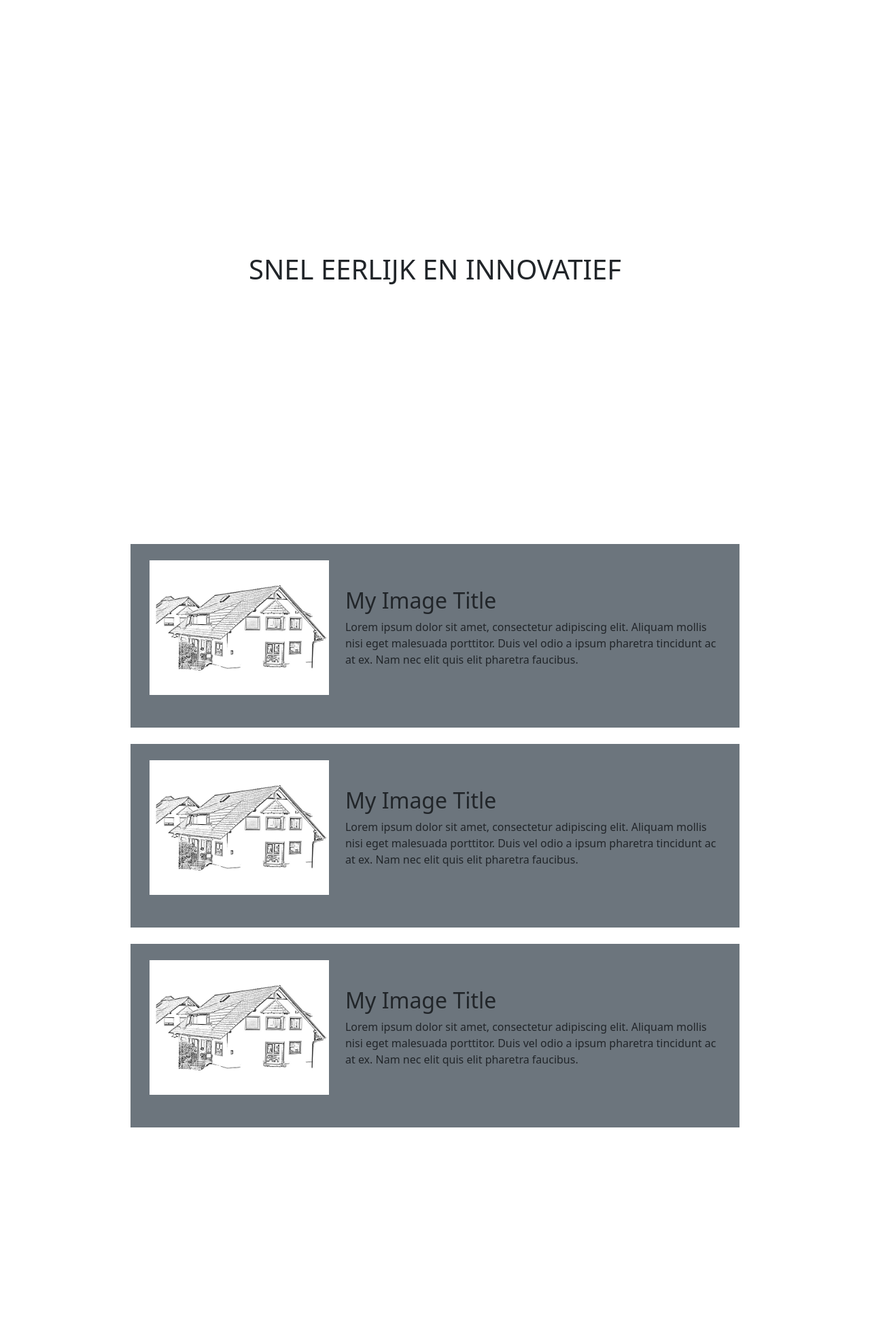
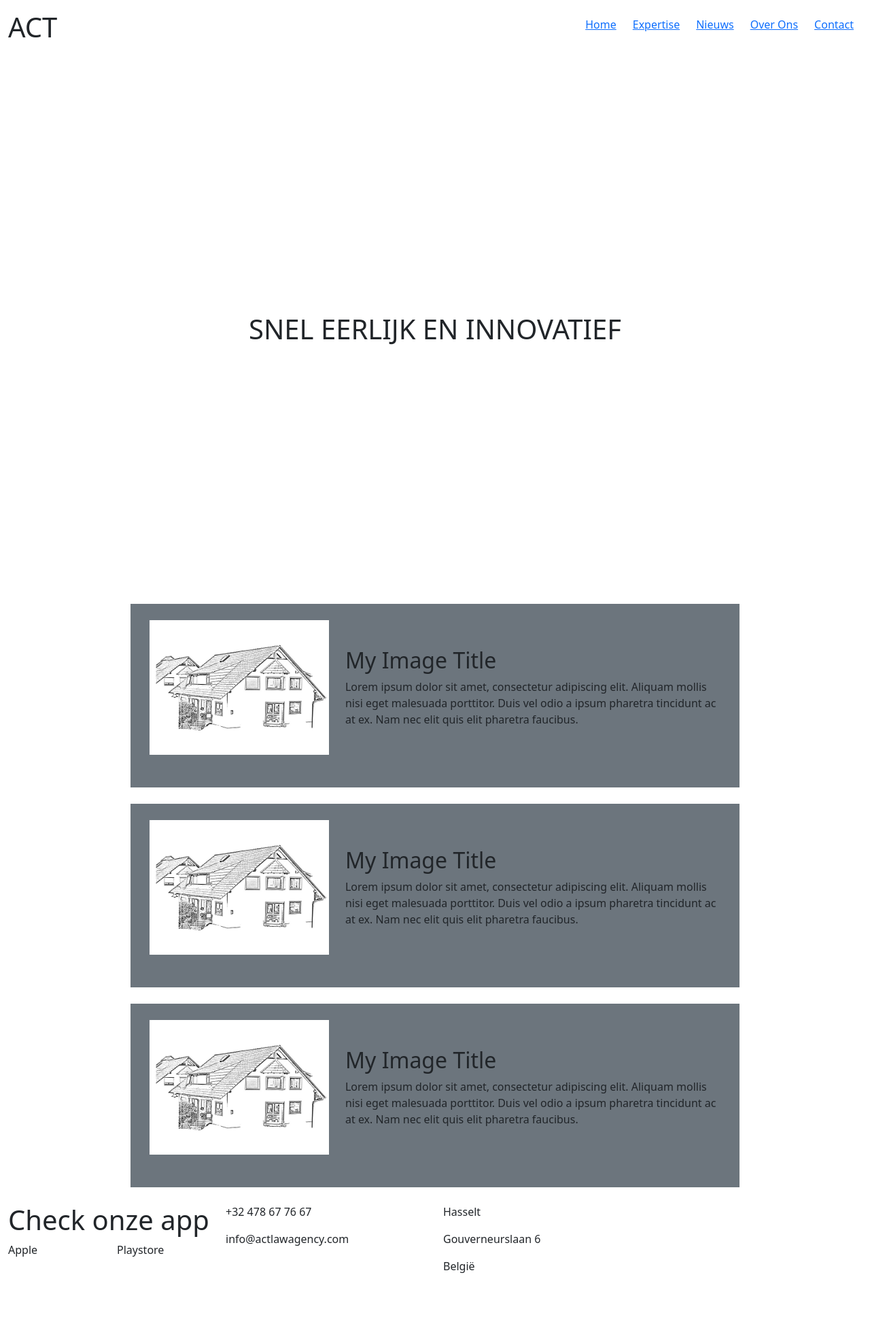
Before and after one commit to IbenFrans/2223_1DVO_WPL2_GROEP_06, a plain HTML site: page expertise.html in a window 1280 px wide. Shown: the whole page at 68% size. Before the commit the page ends 1658 px from the top, so only its background shows below. Drawn offline with Linux system fonts and the light colour scheme; files that its build step writes are made by us from their sources; grey boxes are pictures that could not be loaded.

Commit message:
expertise pagina gestyled

```diff
--- a/expertise.html
+++ b/expertise.html
@@ -4,9 +4,28 @@
     <meta charset="UTF-8">
     <title>Act - Expertise</title>
     <link rel="stylesheet" href="bootstrap.min.css">
+    <link rel="stylesheet" href="bootstrap.css">
+    <link rel="stylesheet" href="bootstrap-reboot.css">
 </head>
 <body>
-
+<nav>
+    <div class="container-fluid">
+        <div class="row justify-content-between align-items-center">
+            <div class="col p-7">
+                <h1>ACT</h1>
+            </div>
+            <div class="col p-4" id="menu">
+                <ul class="d-flex justify-content-end" style="list-style: none">
+                    <li class="ps-4"><a href="index.html">Home</a></li>
+                    <li class="ps-4"><a href="expertise.html">Expertise</a></li>
+                    <li class="ps-4"><a href="nieuws.html">Nieuws</a></li>
+                    <li class="ps-4"><a href="#">Over Ons</a></li>
+                    <li class="ps-4"><a href="#">Contact</a></li>
+                </ul>
+            </div>
+        </div>
+    </div>
+</nav>
 <style>
     html, body {
         height: 100%;
@@ -71,6 +90,31 @@
         </div>
     </div>
 </div>
-
+<footer>
+    <div class="container-xxl">
+        <div class="row py-4 justify-content-center align-items-centerg">
+            <div class="col-md-3">
+                <h1>Check onze app</h1>
+                <div class="row d-flex">
+                    <p class="col">Apple</p>
+                    <p class="col">Playstore</p>
+                </div>
+            </div>
+            <div class="col-md-3">
+                <p>+32 478 67 76 67</p>
+                <p>info@actlawagency.com</p>
+            </div>
+            <div class="col-md-3">
+                <p>Hasselt</p>
+                <p>Gouverneurslaan 6</p>
+                <p>België</p>
+            </div>
+            <div class="col-md-3">
+                <iframe width="100%" height="100%" frameborder="0" scrolling="no" marginheight="0" marginwidth="0"
+                        src="https://maps.google.co.in/maps?q=Elfde-liniestraat%2024,%203500%20HASSELT&t=&z=15&ie=UTF8&iwloc=&output=embed"></iframe>
+            </div>
+        </div>
+    </div>
+</footer>
 </body>
 </html>
```
